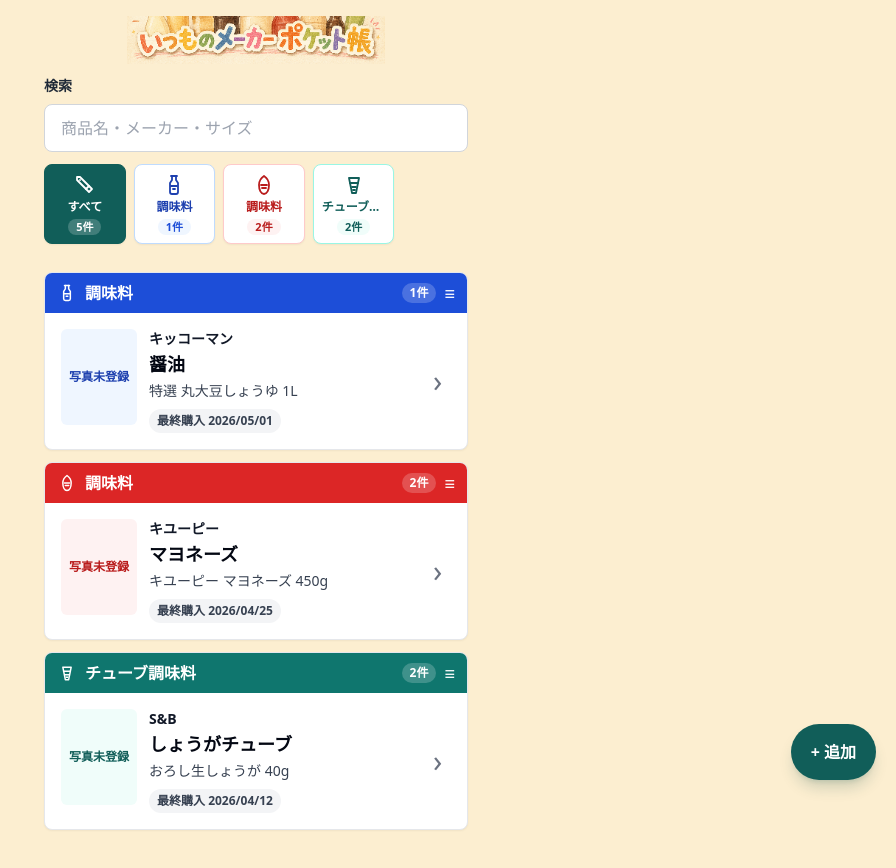
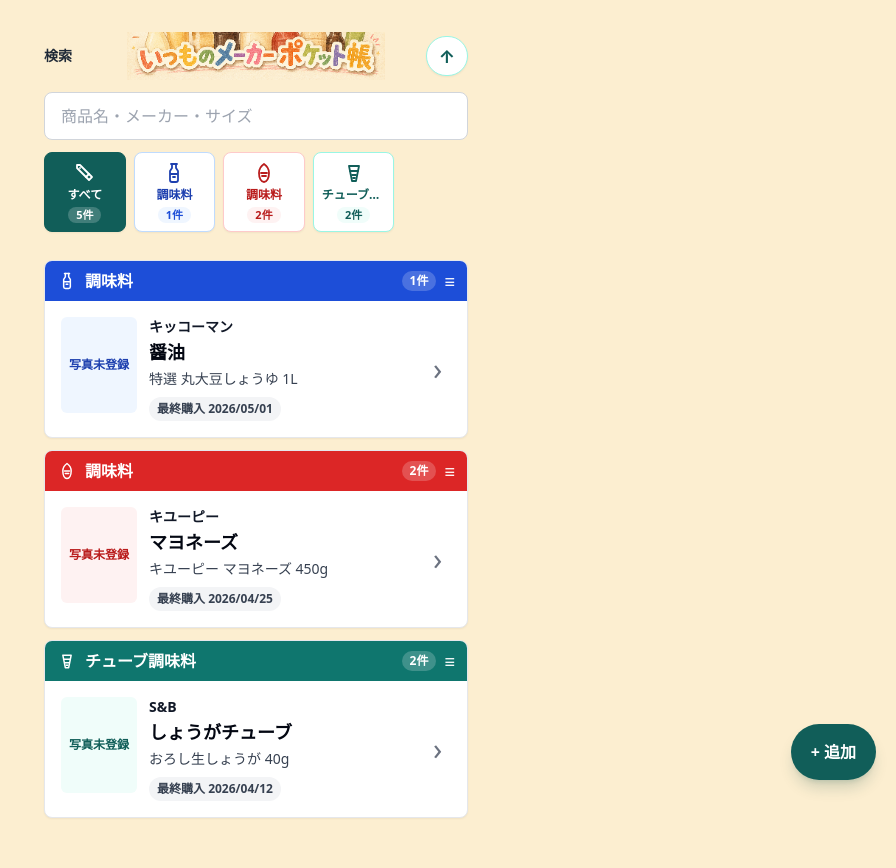
Before and after one commit to 202510-aw-yamaki/pocket-maker-note, a React (Vite) app: page / in a window 1280 px wide. Shown: the top 868 px of the page, without its empty margins (384-1280 px from the left). Built offline with nearby package versions, Linux system fonts and the light colour scheme.

Commit message:
feat: ヘッダー追従と詳細配置を調整

```diff
--- a/src/components/SearchBox.tsx
+++ b/src/components/SearchBox.tsx
@@ -1,12 +1,21 @@
 type SearchBoxProps = {
   value: string;
   onChange: (value: string) => void;
+  showLabel?: boolean;
 };
 
-export default function SearchBox({ value, onChange }: SearchBoxProps) {
+export default function SearchBox({
+  value,
+  onChange,
+  showLabel = true
+}: SearchBoxProps) {
   return (
     <label className="block">
-      <span className="mb-2 block text-sm font-bold text-gray-800">検索</span>
+      {showLabel ? (
+        <span className="mb-2 block text-sm font-bold text-gray-800">
+          検索
+        </span>
+      ) : null}
       <input
         type="search"
         value={value}
--- a/src/pages/ItemDetailPage.tsx
+++ b/src/pages/ItemDetailPage.tsx
@@ -174,22 +174,26 @@
         {item ? (
           <article className="space-y-5">
             <section className="space-y-4">
-              <span className={`inline-flex items-center gap-2 rounded-lg px-3 py-2 text-sm font-bold ${categoryTone.tileSelected}`}>
+              <div className="flex items-center gap-3">
+                <span className={`inline-flex shrink-0 items-center gap-2 rounded-lg px-3 py-2 text-sm font-bold ${categoryTone.tileSelected}`}>
                   <CategoryIcon iconKey={categoryIconKey} className="h-5 w-5" />
+                  <span className="max-w-[7.5rem] truncate">
                     {item.categoryName || categoryTemplate.label}
                   </span>
-
-              <div>
-                <p className="text-2xl font-bold leading-tight text-gray-950">
+                </span>
+                <div className="min-w-0">
+                  <h1 className="truncate text-2xl font-bold leading-tight text-gray-950">
+                    {item.itemName}
+                  </h1>
+                  <p className="mt-1 truncate text-base font-bold leading-tight text-gray-700">
                     {item.makerName}
                   </p>
-                <h1 className="mt-2 break-keep text-4xl font-bold leading-tight tracking-normal text-gray-950">
-                  {item.itemName}
-                </h1>
-                <p className="mt-2 text-xl leading-7 text-gray-800">
+                </div>
+              </div>
+
+              <p className="text-xl leading-7 text-gray-800">
                 {item.productDetail}
               </p>
-              </div>
 
               <div className="mx-auto flex aspect-[3/4] w-56 items-center justify-center overflow-hidden rounded-lg bg-white text-sm font-bold text-gray-500">
                 {item.photoDataUrl ? (
@@ -217,14 +221,6 @@
               <div className="rounded-lg border border-gray-200 bg-white px-4 py-3 shadow-sm">
                 <dl className="divide-y divide-gray-100 text-base leading-7">
                   <div className="grid grid-cols-[5.5rem_1fr] gap-3 py-1">
-                    <dt className="text-sm font-bold text-gray-500">
-                      カテゴリー
-                    </dt>
-                    <dd className="font-semibold text-gray-900">
-                      {item.categoryName || categoryTemplate.label}
-                    </dd>
-                  </div>
-                  <div className="grid grid-cols-[5.5rem_1fr] gap-3 py-3">
                     <dt className="text-sm font-bold text-gray-500">
                       メモ
                     </dt>
--- a/src/pages/ItemListPage.tsx
+++ b/src/pages/ItemListPage.tsx
@@ -180,24 +180,40 @@
     );
   };
 
+  const scrollToTop = () => {
+    window.scrollTo({ top: 0, behavior: "smooth" });
+  };
+
   return (
     <main className="min-h-screen bg-[#FCEED0] text-gray-950">
       <div className="mx-auto flex min-h-screen w-full max-w-md flex-col px-3 pb-24 pt-4">
-        <header className="mb-3 flex min-h-11 items-center justify-center">
-          <img
-            src="/pocket-maker-note/image/head.png"
-            alt="いつも買ってるあのメーカー ポケット帳"
-            className="h-12 w-auto max-w-full object-contain"
-          />
-        </header>
-
-        <section className="sticky top-0 z-10 mb-3 space-y-3 bg-[#FCEED0] pb-3">
+        <section className="sticky top-0 z-10 mb-3 space-y-3 bg-[#FCEED0] pb-3 pt-4">
+          <div className="grid min-h-12 grid-cols-[3.5rem_1fr_3.5rem] items-center gap-2">
+            <span className="text-sm font-bold text-gray-800">検索</span>
+            <img
+              src="/pocket-maker-note/image/head.png"
+              alt="いつも買ってるあのメーカー ポケット帳"
+              className="mx-auto h-12 w-auto max-w-full object-contain"
+            />
+            <button
+              type="button"
+              onClick={scrollToTop}
+              aria-label="先頭へ戻る"
+              className="min-h-10 justify-self-end rounded-full border border-teal-200 bg-white px-3 text-lg font-bold leading-none text-teal-800 shadow-sm"
+            >
+              ↑
+            </button>
+          </div>
           {saveMessage ? (
             <p className="rounded-lg border border-teal-200 bg-teal-50 px-4 py-3 text-sm font-bold text-teal-800">
               {saveMessage}
             </p>
           ) : null}
-          <SearchBox value={searchQuery} onChange={setSearchQuery} />
+          <SearchBox
+            value={searchQuery}
+            onChange={setSearchQuery}
+            showLabel={false}
+          />
           <CategoryFilter
             categories={categories}
             selectedCategory={selectedCategory}
```
Lines whose indentation alone changed are shown as unchanged.
